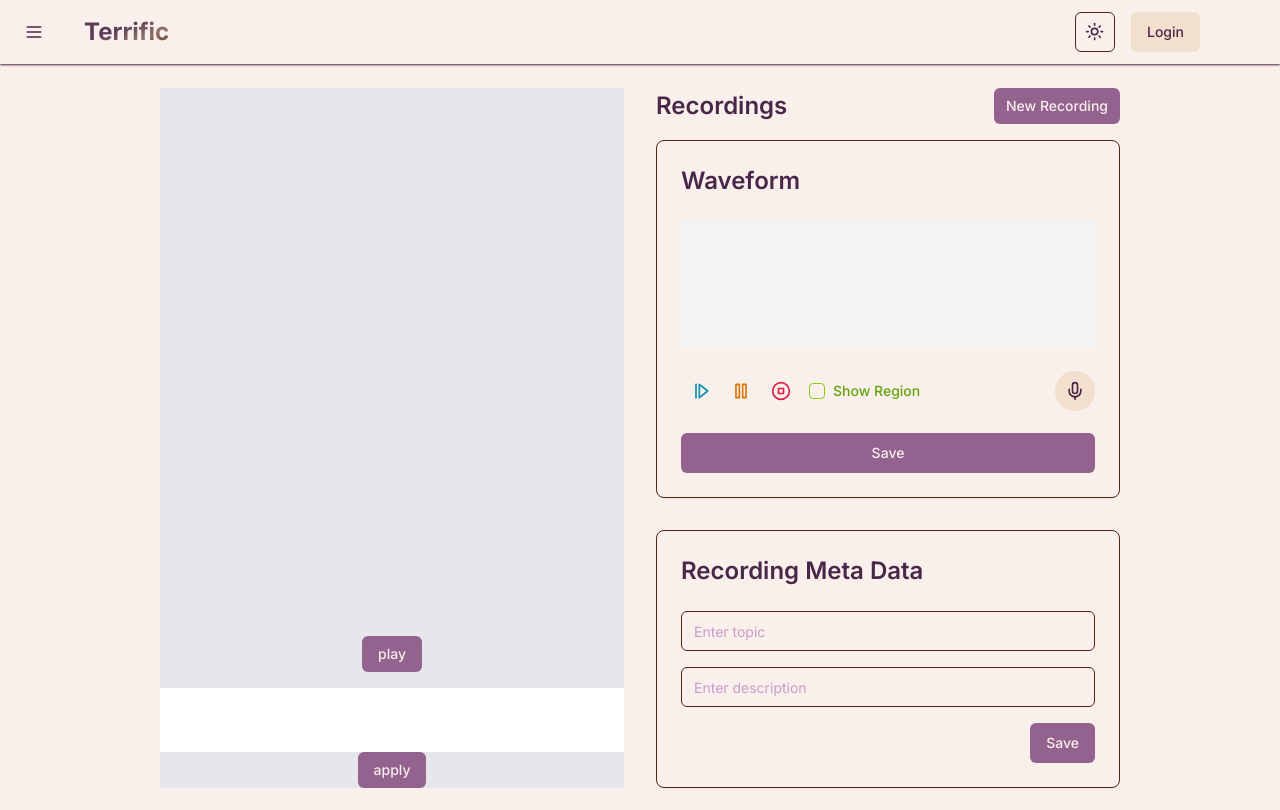
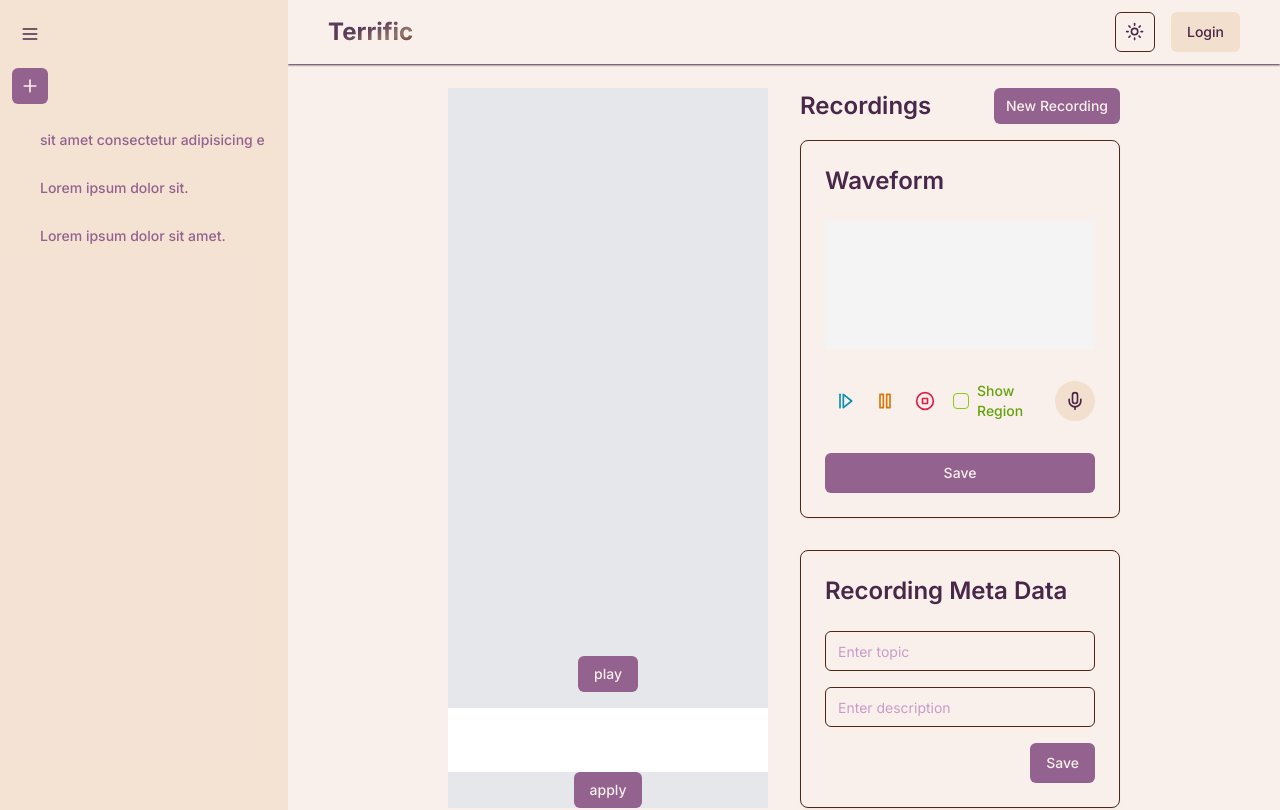
Before and after one commit to OwLu0905/shadowing-record, a Next.js app in the folder frontend/: page /records in a window 1280 px wide. Shown: the top 810 px of the page. Built offline with nearby package versions, Linux system fonts and the light colour scheme.

Commit message:
fix layout & table schema

```diff
--- /dev/null
+++ b/frontend/prettier.config.js
@@ -0,0 +1,4 @@
+// prettier.config.js
+module.exports = {
+  plugins: ["prettier-plugin-tailwindcss"],
+};
--- a/frontend/src/app/(protect)/settings/page.tsx
+++ b/frontend/src/app/(protect)/settings/page.tsx
@@ -1,10 +1,21 @@
-import { auth } from "@/lib/auth";
 import React from "react";
 
 const SettingPage = async () => {
-  const a = await auth();
-
-  return <div>{JSON.stringify(a)}</div>;
+  return (
+    <section className="container mx-auto px-20 py-10">
+      Lorem ipsum dolor sit amet, consectetur adipisicing elit. Aut fugiat quia
+      tempore alias iusto dignissimos exercitationem possimus vitae doloremque
+      quod ullam maxime quos suscipit quae nisi aliquam illo soluta, obcaecati
+      libero, officia aliquid est tenetur placeat. Quis error harum accusantium,
+      sed ab modi placeat. Exercitationem similique ullam qui ut corrupti beatae
+      aut fugit vero doloribus dicta id magni animi quisquam repellat
+      laboriosam, nam architecto? Quisquam veritatis eum voluptate tempore ipsa,
+      architecto sint, nihil iste alias praesentium excepturi quas ut a!
+      Pariatur animi dolorem molestias, laboriosam aliquid aut deserunt
+      voluptatem magnam nesciunt ut ducimus molestiae a esse ullam! Repellat, ea
+      nesciunt.
+    </section>
+  );
 };
 
 export default SettingPage;
--- a/frontend/src/app/layout.tsx
+++ b/frontend/src/app/layout.tsx
@@ -8,11 +8,12 @@ import Footer from "@/components/layout/footer/footer";
 
 import { ThemeProvider } from "@/components/layout/theme/theme-provider";
 import { Toaster } from "react-hot-toast";
+import SideNav from "@/components/layout/sidebar/side-nav";
 
 const inter = Inter({ subsets: ["latin"], variable: "--font-sans" });
 
 export const metadata: Metadata = {
-  title: "Create Next App",
+  title: "Shadowing - Be Mroe Terrific",
   description: "Generated by create next app",
 };
 
@@ -35,10 +36,15 @@ export default function RootLayout({
           enableSystem
           disableTransitionOnChange
         >
-          <main className="flex w-full min-h-screen flex-col mx-auto">
-            <Header />
-            {children}
-          </main>
+          <div className="flex flex-row">
+            <SideNav />
+            <div className="flex-grow overflow-hidden">
+              <Header />
+              <main className="mx-auto flex min-h-screen flex-col">
+                {children}
+              </main>
+            </div>
+          </div>
 
           <Footer />
           <Toaster />
--- a/frontend/src/app/page.tsx
+++ b/frontend/src/app/page.tsx
@@ -11,14 +11,14 @@ export default function Home() {
   }
   return (
     <>
-      <section className="mx-auto container px-20 py-10">
+      <section className="container mx-auto px-20 py-10">
         <h2 className="pt-6 text-5xl font-bold">Practice Your Pronunciation</h2>
-        <h3 className="mr-auto pr-80 pb-4 text-xl font-medium text-foreground/80 py-4">
+        <h3 className="mr-auto py-4 pb-4 pr-80 text-xl font-medium text-foreground/80">
           Improve your speaking skills with fun and engaging exercises designed
           to help you sound more confident and natural.
         </h3>
       </section>
-      <section className="px-20 mx-auto pb-4 container">
+      <section className="container mx-auto px-20 pb-4">
         <div className="flex flex-col justify-center space-y-8">
           <div className="flex flex-col gap-1.5">
             <Link
@@ -26,9 +26,9 @@ export default function Home() {
               href="#"
             >
               <span>🎙️ Sound Recordings</span>
-              <ChevronRightIcon className="h-4 w-4 peer-group-hover:translate-x-1 transition-transform" />
+              <ChevronRightIcon className="peer-group-hover:translate-x-1 h-4 w-4 transition-transform" />
             </Link>
-            <p className="text-sm text-gray-500 peer-group-hover:underline">
+            <p className="peer-group-hover:underline text-sm text-gray-500">
               Practice speaking and compare your pronunciation to native
               speakers.
             </p>
@@ -39,9 +39,9 @@ export default function Home() {
               href="#"
             >
               <span>🗣️ Conversation Prompts</span>
-              <ChevronRightIcon className="h-4 w-4 peer-group-hover:translate-x-1 transition-transform" />
+              <ChevronRightIcon className="peer-group-hover:translate-x-1 h-4 w-4 transition-transform" />
             </Link>
-            <p className="text-sm text-gray-500 peer-group-hover:underline">
+            <p className="peer-group-hover:underline text-sm text-gray-500">
               Start a discussion with these thought-provoking topics and
               practice speaking fluently.
             </p>
@@ -52,9 +52,9 @@ export default function Home() {
               href="#"
             >
               <span>🔠 Phonetic Drills</span>
-              <ChevronRightIcon className="h-4 w-4 peer-group-hover:translate-x-1 transition-transform" />
+              <ChevronRightIcon className="peer-group-hover:translate-x-1 h-4 w-4 transition-transform" />
             </Link>
-            <p className="text-sm text-gray-500 peer-group-hover:underline">
+            <p className="peer-group-hover:underline text-sm text-gray-500">
               Master the sounds of a language with these exercises that focus on
               pronunciation.
             </p>
--- a/frontend/src/components/layout/header/Header.tsx
+++ b/frontend/src/components/layout/header/Header.tsx
@@ -4,26 +4,23 @@ import Link from "next/link";
 import ToggleTheme from "@/components/layout/theme/toggle-theme";
 import AuthHeader from "@/components/layout/header/auth-header";
 import GuestHeader from "@/components/layout/header/guest-header";
-import { auth } from "@/lib/auth";
 
 import { MenuIcon } from "lucide-react";
 import { Drawer, DrawerContent, DrawerTrigger } from "@/components/ui/drawer";
 
 const Header = async () => {
-  // const user = await auth();
   return (
-    <header className="bg-background w-full pr-10 lg:pr-20 flex h-14 py-8 items-center gap-4 shadow-accent shadow-sm">
+    <header className="flex h-14 w-full items-center gap-4 bg-background py-8 pr-10 shadow-sm shadow-accent md:pl-10 md:pr-10">
       <Drawer direction="left">
-        {/** <DrawerTrigger className="visible md:invisible transition-all durtion-300 ease-in-out md:opacity-0 opacity-100">*/}
-        <DrawerTrigger className="px-6">
+        <DrawerTrigger className="block px-6 md:hidden">
           <MenuIcon className="h-5 w-5" />
         </DrawerTrigger>
-        <DrawerContent className="bg-background flex flex-col rounded-t-[0px] h-full w-[400px] mt-24 fixed bottom-0 right-0">
-          213
+        <DrawerContent className="fixed bottom-0 right-0 mt-24 flex h-full w-[400px] flex-col rounded-t-[0px] bg-background">
+          Pending........
         </DrawerContent>
       </Drawer>
       <Link href="/">
-        <h1 className="text-2xl font-bold bg-clip-text text-transparent bg-gradient-to-br from-foreground/90 from-40% via-muted/60 to-muted">
+        <h1 className="bg-gradient-to-br from-foreground/90 from-40% via-muted/60 to-muted bg-clip-text text-2xl font-bold text-transparent">
           Terrific
         </h1>
       </Link>
--- /dev/null
+++ b/frontend/src/components/layout/sidebar/side-nav.tsx
@@ -0,0 +1,62 @@
+"use client";
+import { Button } from "@/components/ui/button";
+import { MenuIcon, Plus } from "lucide-react";
+import { useState } from "react";
+
+const SideNav = () => {
+  // NOTE: use useSyncExternalStore to store in localstorage
+  const [open, setOpen] = useState(true);
+  return (
+    <div
+      className="hidden flex-[0_0_auto] flex-col bg-secondary/80 transition-all duration-300 ease-in-out data-[expand=false]:w-[60px] data-[expand=true]:w-72 md:flex"
+      data-expand={open}
+    >
+      <Button
+        variant={"ghost"}
+        onClick={() => setOpen((prev) => !prev)}
+        size="sm"
+        className="mx-3 my-4 w-fit px-2"
+      >
+        <MenuIcon className="h-5 w-5" />
+      </Button>
+
+      <Button
+        variant={"default"}
+        onClick={() => setOpen((prev) => !prev)}
+        size="sm"
+        className="mx-3 mb-4 w-fit px-2"
+      >
+        <Plus className="h-5 w-5" />
+      </Button>
+      <ul
+        className="mx-6 flex flex-col items-start gap-y-2 transition-opacity duration-300 ease-in data-[expand=true]:visible data-[expand=false]:invisible data-[expand=false]:opacity-0 data-[expand=true]:opacity-100"
+        data-expand={open}
+      >
+        <li className="w-full truncate">
+          <Button variant={"link"}>
+            <p className="">
+              sit amet consectetur adipisicing elit. Voluptate nobis esse fuga
+              dolore doloribus ducimus minus laudantium impedit quam omnis a
+              eius dicta, nesciunt repudiandae necessitatibus quos autem illum
+              nam?
+            </p>
+          </Button>
+        </li>
+
+        <li>
+          <Button variant={"link"} className="w-full">
+            Lorem ipsum dolor sit.
+          </Button>
+        </li>
+
+        <li>
+          <Button variant={"link"} className="w-full">
+            Lorem ipsum dolor sit amet.
+          </Button>
+        </li>
+      </ul>
+    </div>
+  );
+};
+
+export default SideNav;
--- a/frontend/src/data/schema/lesson.ts
+++ b/frontend/src/data/schema/lesson.ts
@@ -7,8 +7,8 @@ import {
 } from "drizzle-orm/pg-core";
 import { users } from "./auth";
 
-export const lessons = pgTable("lessons", {
-  lessonId: bigserial("lesson_id", { mode: "number" }).notNull().primaryKey(),
+export const records = pgTable("records", {
+  recordId: bigserial("record_id", { mode: "number" }).notNull().primaryKey(),
   userId: text("user_id")
     .notNull()
     .references(() => users.id, { onDelete: "restrict", onUpdate: "cascade" }),
@@ -20,14 +20,14 @@ export const lessons = pgTable("lessons", {
   createdAt: timestamp("created_at").notNull().defaultNow(),
 });
 
-export const records = pgTable("records", {
-  recordId: bigserial("record_id", { mode: "number" }).notNull().primaryKey(),
+export const audios = pgTable("audios", {
+  audioId: bigserial("audio_id", { mode: "number" }).notNull().primaryKey(),
   userId: text("user_id")
     .notNull()
     .references(() => users.id, { onDelete: "restrict", onUpdate: "cascade" }),
-  lessonId: bigserial("lesson_id", { mode: "number" })
+  recordId: bigserial("record_id", { mode: "number" })
     .notNull()
-    .references(() => lessons.lessonId),
+    .references(() => records.recordId),
   audioUrl: text("audio_url").notNull(),
   createdAt: timestamp("created_at").notNull().defaultNow(),
 });
--- a/frontend/src/routes.ts
+++ b/frontend/src/routes.ts
@@ -23,4 +23,4 @@ export const apiAuthPrefix: string = "/api/auth";
  * The default redirect path after logging in
  * @type {string}
  */
-export const DEFAULT_LOGIN_REFIRECT: string = "/settings/";
+export const DEFAULT_LOGIN_REFIRECT: string = "/records/";
```
